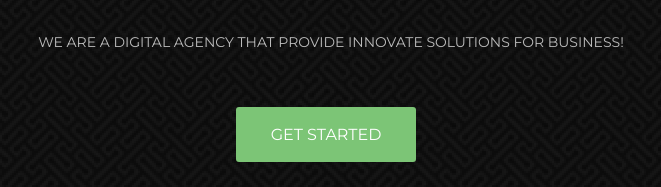
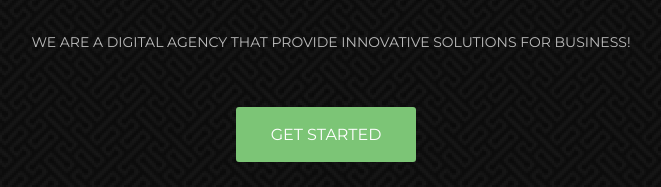
Before and after one commit to cixware/io-cixware-web, a plain HTML site: page index.html in a window 1280 px wide. Shown: the part 503-690 px from the top of the page, 314-975 px from the left. Drawn offline with nearby package versions, Linux system fonts and the light colour scheme.

Commit message:
Fix typo

```diff
--- a/index.html
+++ b/index.html
@@ -87,7 +87,7 @@
         </figure>
         <h1 class="animated fadeInDown delay-07s">Welcome To Cixware</h1>
         <ul class="we-create animated fadeInUp delay-1s">
-            <li>We are a digital agency that provide innovate solutions for business!</li>
+            <li>We are a digital agency that provide innovative solutions for business!</li>
         </ul>
         <a class="link animated fadeInUp delay-1s servicelink" href="#service">Get Started</a>
     </div>
```
